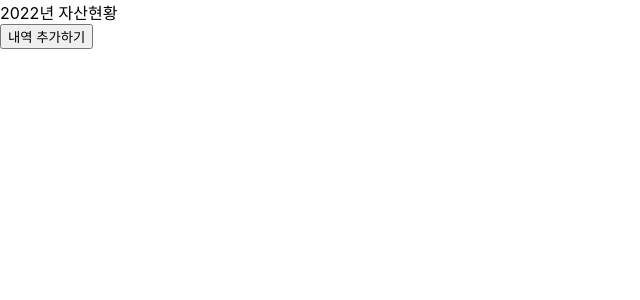
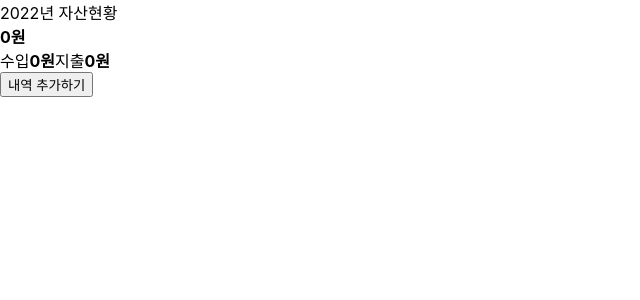
Before and after one commit to jeongjwon/account-book, a React (Create React App) app: page / in a window 1280 px wide. Shown: the top 300 px of the page, without its empty margins (0-640 px from the left). Built offline with nearby package versions, Linux system fonts and the light colour scheme.

Commit message:
pocket status 출력창 기능 완료

```diff
--- a/src/AddItemForm.js
+++ b/src/AddItemForm.js
@@ -1,6 +1,8 @@
 import React, { useState } from 'react';
+import { addComma, enteredOnlyNumber , deleteComma} from './utils';
 
 function AddItemForm({ onInsert, onCancel }) {
+
 
     const TITLE_SIZE = 20;
     const [enteredDate, setEnteredDate] = useState("");
@@ -8,16 +10,27 @@ function AddItemForm({ onInsert, onCancel }) {
     const [enteredAmount, setEnteredAmount] = useState("");
     const [enteredType, setEnteredType] = useState("income");
 
+    const [isTitleSizeOver, setIsTitleSizeOver] = useState(false);
+    const [isEnteredWrongAmount, setIsEnteredWrongAmount] = useState(false);
+
     const onChangeDate = (e) => {
         setEnteredDate(e.target.value);
     }
     const onChangeTitle = (e) => {
         //제목 길이 제한
+        let isSizeOver = e.target.value.length > TITLE_SIZE ? true : false;
+        setIsTitleSizeOver(isSizeOver);
+
         setEnteredTitle(e.target.value);
     }
     const onChangeAmount = (e) => {
         //숫자가 아닌 것 제한
-        setEnteredAmount(e.target.value);
+        let isNotNumber = /^[^1-9][^0-9]{0,11}$/g.test(e.target.value) ? true : false;
+        setIsEnteredWrongAmount(isNotNumber);
+        if (isNotNumber) return;
+
+        let amount = addComma(enteredOnlyNumber(e.target.value));
+        setEnteredAmount(amount);
     }
     const onChangeType = (e) => {
         setEnteredType(e.target.value);
@@ -27,7 +40,8 @@ function AddItemForm({ onInsert, onCancel }) {
         const enteredData = {
             date: new Date(enteredDate),
             title: enteredTitle,
-            amount: enteredAmount,
+            amount: deleteComma(enteredAmount),
+            type: enteredType
         };
         onInsert(enteredData);//부모인 AddItem에게 전달
 
@@ -38,7 +52,7 @@ function AddItemForm({ onInsert, onCancel }) {
     }
     return (
         <form className="addItemForm_cotainer" onSubmit={onSubmitHandler}>
-            <div className="addItemForm_title">
+            <div className="addItemForm_info">
                 <h2>날짜</h2>
                 <input
                     type="date"
@@ -50,8 +64,11 @@ function AddItemForm({ onInsert, onCancel }) {
                 />
             </div>
 
-            <div className="addItemForm_title">
-                <h2>제목</h2>
+            <div className="addItemForm_info">
+                <div className='addItemForm_info_title'>
+                    <h2>제목</h2>
+                </div>
+
                 <input
                     type="text"
                     value={enteredTitle}
@@ -61,8 +78,10 @@ function AddItemForm({ onInsert, onCancel }) {
                     required
                 />
             </div>
-            <div className="addItemForm_title">
-                <h2>금액</h2>
+            <div className="addItemForm_info">
+                 <div className='addItemForm_info_title'>
+                    <h2>금액</h2>
+                </div>
                 <input
                     type="text"
                     value={enteredAmount}
@@ -72,6 +91,7 @@ function AddItemForm({ onInsert, onCancel }) {
                     required
                     />
             </div>
+
             <div className='amount_type'>
                 <div className='amount_income'>
                     <input
--- a/src/App.js
+++ b/src/App.js
@@ -20,7 +20,7 @@ function App() {
     }
     const localNextItemId = +localStorage.getItem("nextItemId");
 
-    console.log(localStorage + " , " + localNextItemId);
+
 
   }, []);
 
@@ -30,6 +30,7 @@ function App() {
   }, [items]);
 
   const addItemHandler = (addItemData) => {
+    //추가 된다면
     setNextItemId(nextItemId + 1);
     setIsAddItem(true);
 
@@ -38,9 +39,10 @@ function App() {
     });
   };
 
+
   return (
     <>
-      < PocketContainer
+       <PocketContainer
         items={items}
         isAddItem={isAddItem} />
 
--- a/src/PocketContainer.js
+++ b/src/PocketContainer.js
@@ -1,13 +1,40 @@
 import PocketStatus from './PocketStatus';
 import PocketList from './PocketList';
-import React, { useState } from 'react';
+import React, { useEffect, useState } from 'react';
 //props -> items, onDeleteItem, isAddItem
-function PocketContainer({items, onDeleteItem, isAddItem}){
+
+function PocketContainer({ items, isAddItem }) {
+    const initialFilterBaseYear = new Date().getFullYear().toString();
+    const [filterBaseYear, setFilterBaseYear] = useState(initialFilterBaseYear);
+
     let filteredItems = [];
+    let filteredExpenses = [];
+
+    useEffect(() => {
+        if (isAddItem) {
+            //추가된 아이템이 있다면 최근의 아이템의 데이터를 가져옴
+            let lastedItemId = Math.max(...items.map(item => item.id));
+            let lastedItem = items.filter(item => item.id === lastedItemId);
+            let lastedFilterBaseYear = lastedItem[0].date.getFullYear().toString();
+            setFilterBaseYear(lastedFilterBaseYear);
+        }
+    }, [items]);
+
+
+    if (items.length > 0) {
+        filteredItems = items.filter(
+            item => item.date.getFullYear().toString() === filterBaseYear);
+        filteredExpenses = items.filter(
+            item => item.type === "expense");
+    }
+
+
 
     return (
-        <div>
-            <PocketStatus filteredItems={filteredItems} />
+        <div className="pocket_container">
+            <PocketStatus
+                filteredItems={filteredItems}
+                filteredBaseYear={filterBaseYear} />
             <PocketList />
         </div>
     )
--- a/src/PocketStatus.js
+++ b/src/PocketStatus.js
@@ -1,27 +1,48 @@
 import React, { useEffect, useState } from 'react';
-const PocketStatus = (props) => {
+import { addComma } from './utils';
+
+function PocketStatus({ filteredItems, filteredBaseYear }) {
+    //filteredItem
     //총 수입, 총 지출 , 총 자산, 올해연도
+
     const [totalIncome, setTotalIncome] = useState(0);
     const [totalExpense, setTotalExpense] = useState(0);
     const [totalMoney, setTotalMoney] = useState(0);
+    const year = filteredBaseYear;
 
-    const year = new Date().getFullYear();
 
     useEffect(() => {
         let total = { money: 0, income: 0, expense: 0 };
 
-
+        if (filteredItems.length > 0) {
+            filteredItems.forEach(item => {
+                if (item.type === "income") {
+                    total.income += +item.amount;
+                    total.money += +item.amount;
+                } else {
+                    total.expense += +item.amount;
+                    total.money -= +item.amount;
+                }
+            });
+        }
         setTotalIncome(total.income);
         setTotalExpense(total.expense);
         setTotalMoney(total.money);
-    },)
+    }, [filteredItems]);
+
     return (
         <div className="pocket_status">
             <div className="pocket_status_title">
                 {year}년 자산현황
             </div>
             <div className="pocket_status_cost">
-
+                <strong>{addComma(totalMoney.toString())}원</strong>
+            </div>
+            <div className="pockset_status_detail">
+                <sapn>수입</sapn>
+                <strong>{addComma(totalIncome.toString())}원</strong>
+                <sapn>지출</sapn>
+                <strong>{addComma(totalExpense.toString())}원</strong>
             </div>
 
 
--- /dev/null
+++ b/src/utils.js
@@ -0,0 +1,11 @@
+export const enteredOnlyNumber = (val) => {
+    return val.replace(/[^0-9]/g,'');
+}
+
+export const addComma = (num) => {
+    return num.replace(/\B(?=(\d{3})+(?!\d))/g, ',');
+}
+
+export const deleteComma = (str) => {
+    return str.replace(/,/g, "");
+}
```
